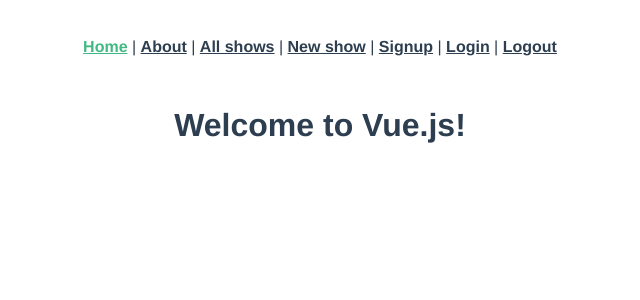
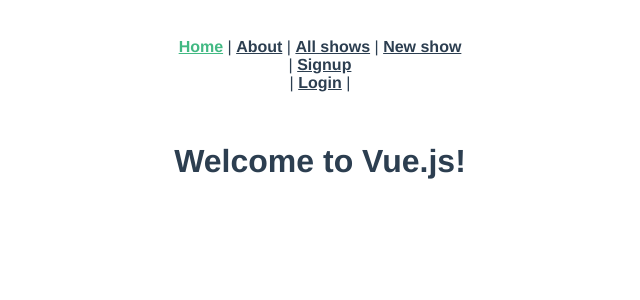
Before and after one commit to howema/smellovision-frontend, a Vue app: page / in a window 1280 px wide. Shown: the top 300 px of the page, without its empty margins (320-960 px from the left). Built offline with nearby package versions, Linux system fonts and the light colour scheme.

Commit message:
adds isLoggedIn method

```diff
--- a/src/App.vue
+++ b/src/App.vue
@@ -8,13 +8,21 @@
       <router-link to="/shows">All shows</router-link>
       |
       <router-link to="/shows/new">New show</router-link>
+      <div v-if="!isLoggedIn()">
         |
         <router-link to="/signup">Signup</router-link>
+      </div>
+      <div v-if="!isLoggedIn()">
         |
         <router-link to="/login">Login</router-link>
         |
+      </div>
+      <div v-if="isLoggedIn()">
+        |
         <router-link to="/logout">Logout</router-link>
       </div>
+    </div>
+
     <router-view />
   </div>
 </template>
@@ -41,3 +49,13 @@
   color: #42b983;
 }
 </style>
+
+<script>
+export default {
+  methods: {
+    isLoggedIn: function () {
+      return localStorage.getItem("jwt");
+    },
+  },
+};
+</script>
```
Lines whose indentation alone changed are shown as unchanged.
